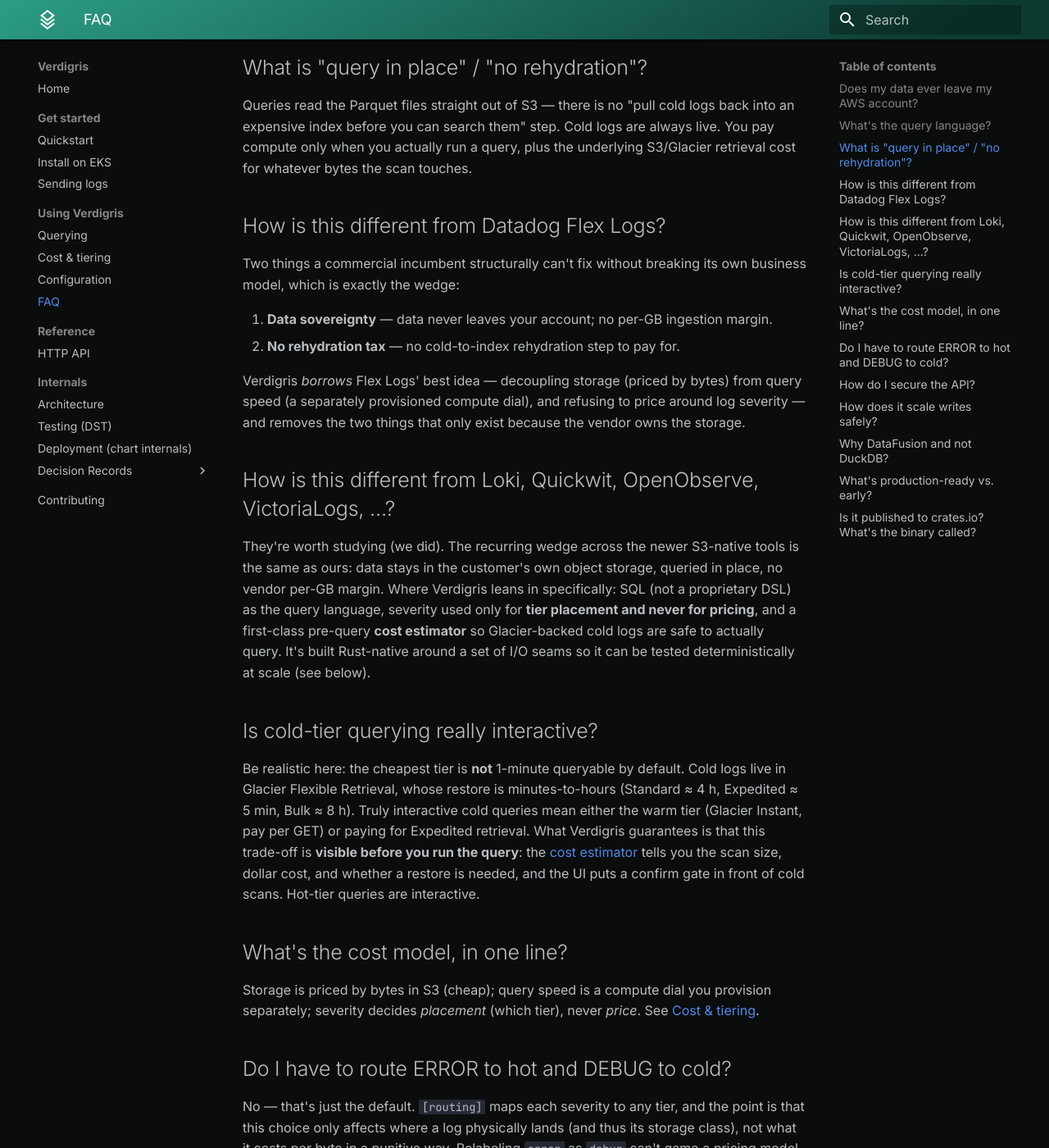
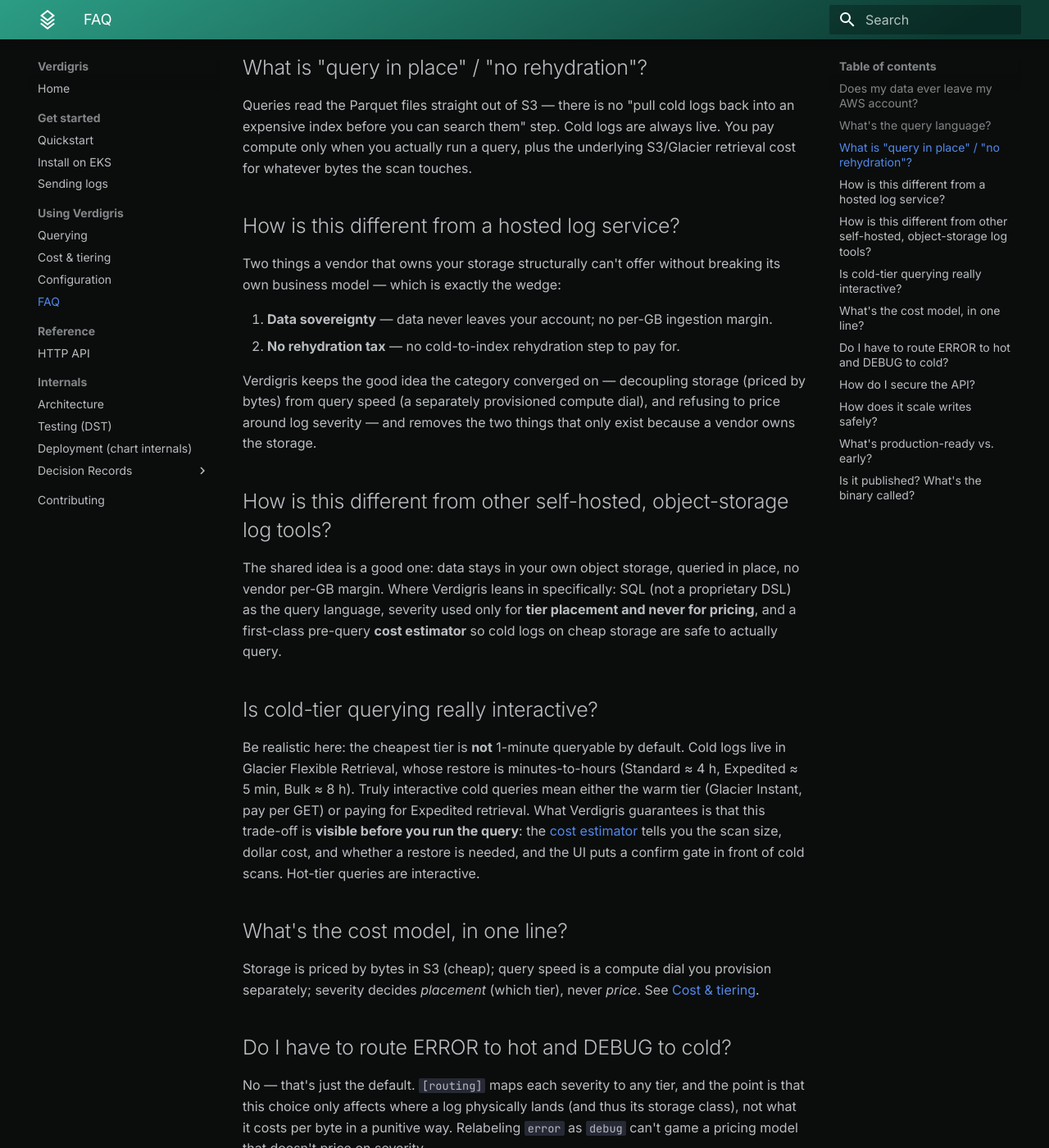
Before and after one commit to explise/verdigris, an MkDocs documentation site: the page built from docs/faq.md, in a window 1280 px wide and 1400 px high, scrolled down 567 px. Shown: the whole window at 82% size. Built offline with MkDocs 1.6.1 and Material for MkDocs 9.7.7, drawn with Linux system fonts in a browser that asks for light colours; some of the changed text lies outside the part shown.

Commit message:
docs: drop named-competitor references from product pages
Neutral positioning (self-hostable log platform) instead of naming
Datadog/Flex Logs/etc. Internals stay in this private repo; only the
public docs site is pruned separately.

```diff
--- a/docs/cost.md
+++ b/docs/cost.md
@@ -1,9 +1,8 @@
 # Cost & tiering
 
-The cost model *is* the product. Two ideas, borrowed deliberately from studying Datadog Flex
-Logs, and carried through the whole system:
+The cost model *is* the product. Two ideas carried through the whole system:
 
-1. **Storage is priced by bytes in S3** — effectively free relative to SaaS log vendors.
+1. **Storage is priced by bytes in S3** — effectively free relative to hosted log services.
    Severity only decides which prefix / storage class a log lands in. Placement, never price.
 2. **Query speed is a separately provisioned dial (compute), decoupled from storage.** Want
    fast? Provision more query cores. Want cheap? Fewer cores, slower scans from colder tiers.
--- a/docs/faq.md
+++ b/docs/faq.md
@@ -23,27 +23,25 @@
 only when you actually run a query, plus the underlying S3/Glacier retrieval cost for whatever
 bytes the scan touches.
 
-## How is this different from Datadog Flex Logs?
+## How is this different from a hosted log service?
 
-Two things a commercial incumbent structurally can't fix without breaking its own business
-model, which is exactly the wedge:
+Two things a vendor that owns your storage structurally can't offer without breaking its own
+business model — which is exactly the wedge:
 
 1. **Data sovereignty** — data never leaves your account; no per-GB ingestion margin.
 2. **No rehydration tax** — no cold-to-index rehydration step to pay for.
 
-Verdigris *borrows* Flex Logs' best idea — decoupling storage (priced by bytes) from query
-speed (a separately provisioned compute dial), and refusing to price around log severity — and
-removes the two things that only exist because the vendor owns the storage.
+Verdigris keeps the good idea the category converged on — decoupling storage (priced by bytes)
+from query speed (a separately provisioned compute dial), and refusing to price around log
+severity — and removes the two things that only exist because a vendor owns the storage.
 
-## How is this different from Loki, Quickwit, OpenObserve, VictoriaLogs, …?
+## How is this different from other self-hosted, object-storage log tools?
 
-They're worth studying (we did). The recurring wedge across the newer S3-native tools is the
-same as ours: data stays in the customer's own object storage, queried in place, no vendor
-per-GB margin. Where Verdigris leans in specifically: SQL (not a proprietary DSL) as the query
-language, severity used only for **tier placement and never for pricing**, and a first-class
-pre-query **cost estimator** so Glacier-backed cold logs are safe to actually query. It's built
-Rust-native around a set of I/O seams so it can be tested deterministically at scale (see
-below).
+The shared idea is a good one: data stays in your own object storage, queried in place, no
+vendor per-GB margin. Where Verdigris leans in specifically: SQL (not a proprietary DSL) as
+the query language, severity used only for **tier placement and never for pricing**, and a
+first-class pre-query **cost estimator** so cold logs on cheap storage are safe to actually
+query.
 
 ## Is cold-tier querying really interactive?
 
@@ -85,12 +83,6 @@
 can't silently lose or corrupt data. Full Apache Iceberg (partitions, snapshots, a catalog
 service) is future work for scale and features, not correctness.
 
-## Why DataFusion and not DuckDB?
-
-DataFusion is pure Rust on `object_store` + tokio, so it can (eventually) run inside the
-deterministic simulator; DuckDB's native C++ is opaque to it. Query *execution* sits behind a
-`ScanExecutor` seam either way. See [Testing (DST)](dst-architecture.md).
-
 ## What's production-ready vs. early?
 
 Honest state of the build:
@@ -107,21 +99,14 @@
 - **`p99` latency** in `/v1/metrics` is **modeled** (logs carry no latency field yet), not
   measured.
 - **`expensiveQueries`** in `/v1/cost` is empty until query-history tracking exists.
-- **Pipelines introspection** (`/v1/pipelines`) is derived/partial; there's no drop/filter
-  pipeline stage yet.
 - **Fast full-text search** (bloom filters / inverted index) over Parquet — future work;
   substring search is `ILIKE` today.
-- **Query-time tier filtering** isn't wired — a query scans all tiers; only the *estimate* is
-  tier-aware.
+- **Query-time tier filtering** isn't wired yet — a query scans all tiers; only the *estimate*
+  is tier-aware.
 - **Real Apache Iceberg** (partitions/snapshots/catalog) — the manifest is a JSON stand-in;
   correctness is handled, scale features are future.
-- **The DST simulation harness itself** — the four seams exist, but the madsim harness and
-  calibration runs aren't built yet.
 
-For the running punch list, see `STATUS.md` and `BACKEND_STATUS.md` in the repo.
+## Is it published? What's the binary called?
 
-## Is it published to crates.io? What's the binary called?
-
-Not yet published (all crates are `publish = false`). The CLI binary is **`vdg`** (e.g.
-`vdg query`, `vdg ingest`, `vdg serve`); the brand/product name everywhere users see it is
-**Verdigris**.
+Not yet published publicly. The CLI binary is **`vdg`** (e.g. `vdg query`, `vdg ingest`,
+`vdg serve`); the brand/product name everywhere users see it is **Verdigris**.
--- a/mkdocs.yml
+++ b/mkdocs.yml
@@ -7,7 +7,7 @@
 site_name: Verdigris
 site_description: >-
   S3-native log storage & query engine in Rust — the layer your infrastructure
-  leaves behind. A self-hostable Datadog alternative that keeps log data in your
+  leaves behind. A self-hostable log platform that keeps log data in your
   own cloud account.
 site_url: https://explise.github.io/verdigris/
 docs_dir: docs
```
Also changed, not shown: docs/index.md (+4 -6 lines), docs/querying.md (+1 -1 lines).
